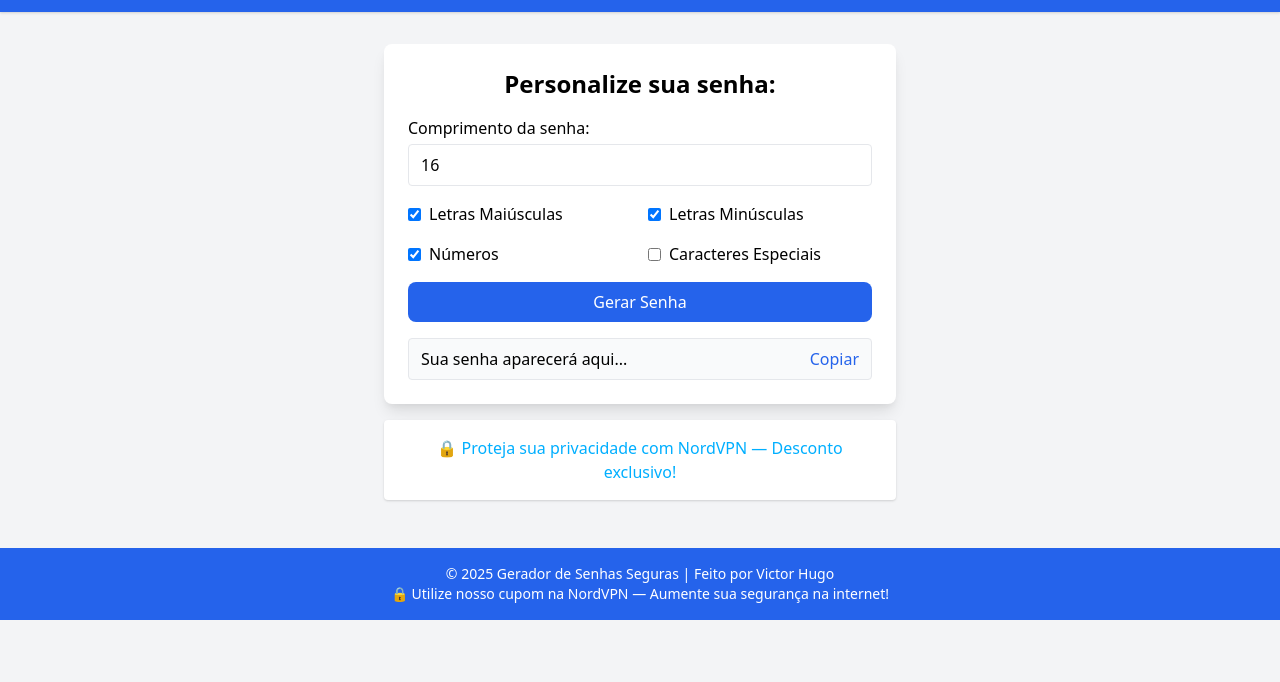
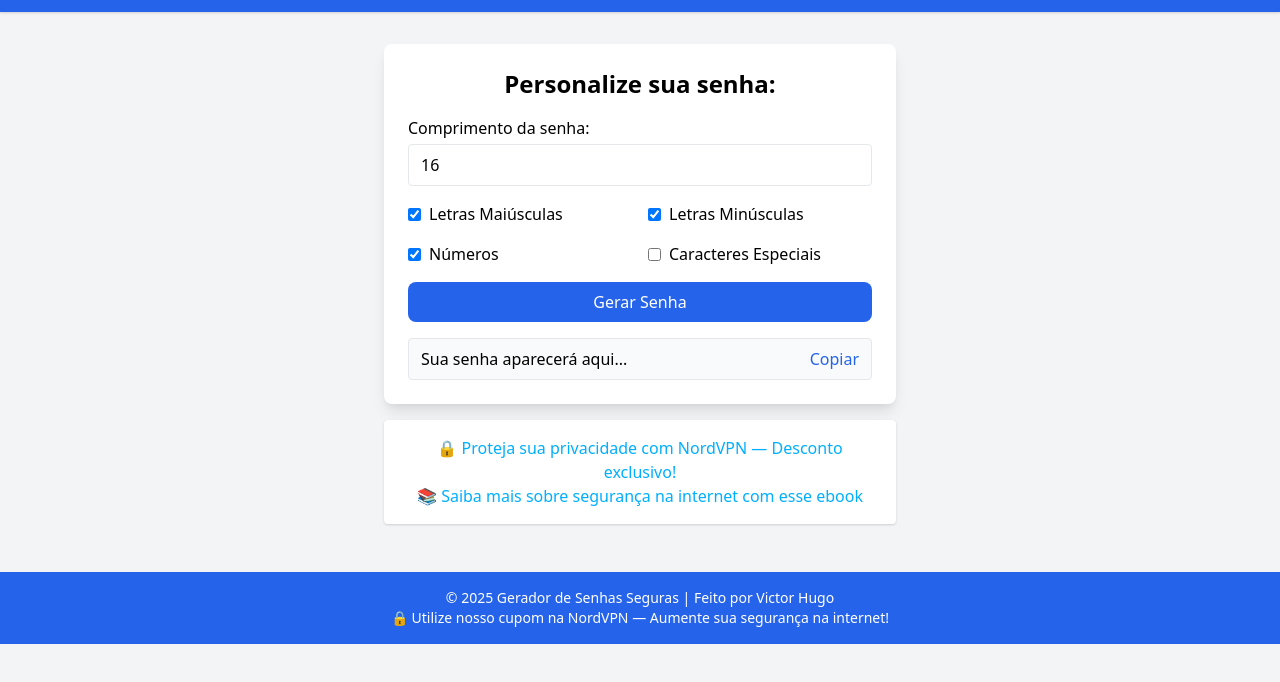
Before and after one commit to yVector-Dev/Gerador-de-senhas, a plain HTML site: page index.html in a window 1280 px wide. Shown: the part 76-758 px from the top of the page. Drawn offline with nearby package versions, Linux system fonts and the light colour scheme; some packages are replaced by stand-ins of ours; a script that the page names is missing.

Commit message:
Update index.html

```diff
--- a/index.html
+++ b/index.html
@@ -5,7 +5,6 @@
     <meta name="viewport" content="width=device-width, initial-scale=1.0">
     <meta name="description" content="Gerador de Senhas Seguras - Crie senhas fortes e proteja seus dados online.">
     <meta name="keywords" content="senha segura, gerador de senhas, segurança online, proteção de dados">
-    <meta name="author" content="Seu Nome">
     <title>Gerador de Senhas Seguras</title>
     <link href="https://cdn.jsdelivr.net/npm/tailwindcss@2.2.19/dist/tailwind.min.css" rel="stylesheet">
     <link rel="icon" type="image/png" href="favicon.png">
@@ -90,6 +89,10 @@
     🔒 <a href="https://go.nordvpn.net/aff_c?offer_id=15&aff_id=124662&url_id=902" target="_blank" rel="nofollow noreferrer noopener">
       Proteja sua privacidade com NordVPN — Desconto exclusivo!
     </a>
+    <br>
+        📚 <a href="https://www.amazon.com.br/dp/B0FBRFNF72" target="_blank" rel="nofollow noreferrer noopener">
+      Saiba mais sobre segurança na internet com esse ebook
+    </a>
 </p>
             </div>
         </div>
```
